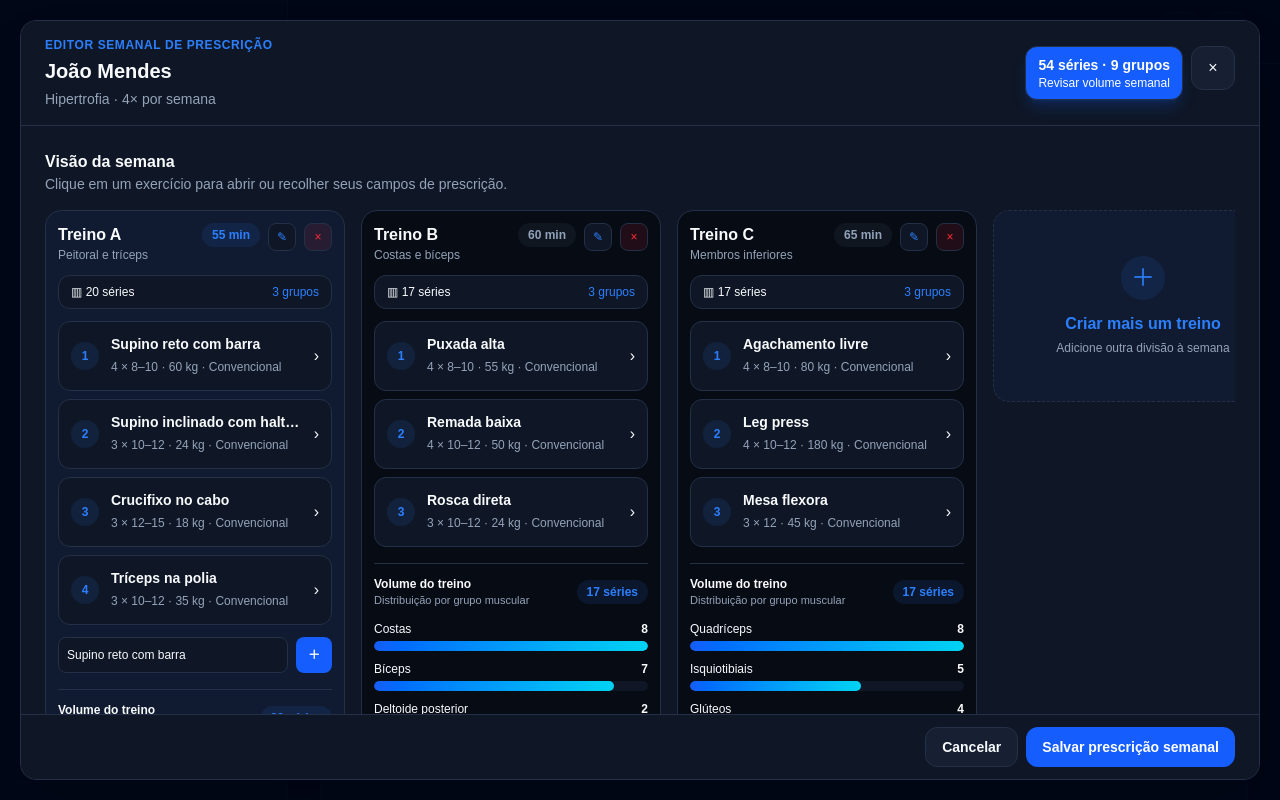
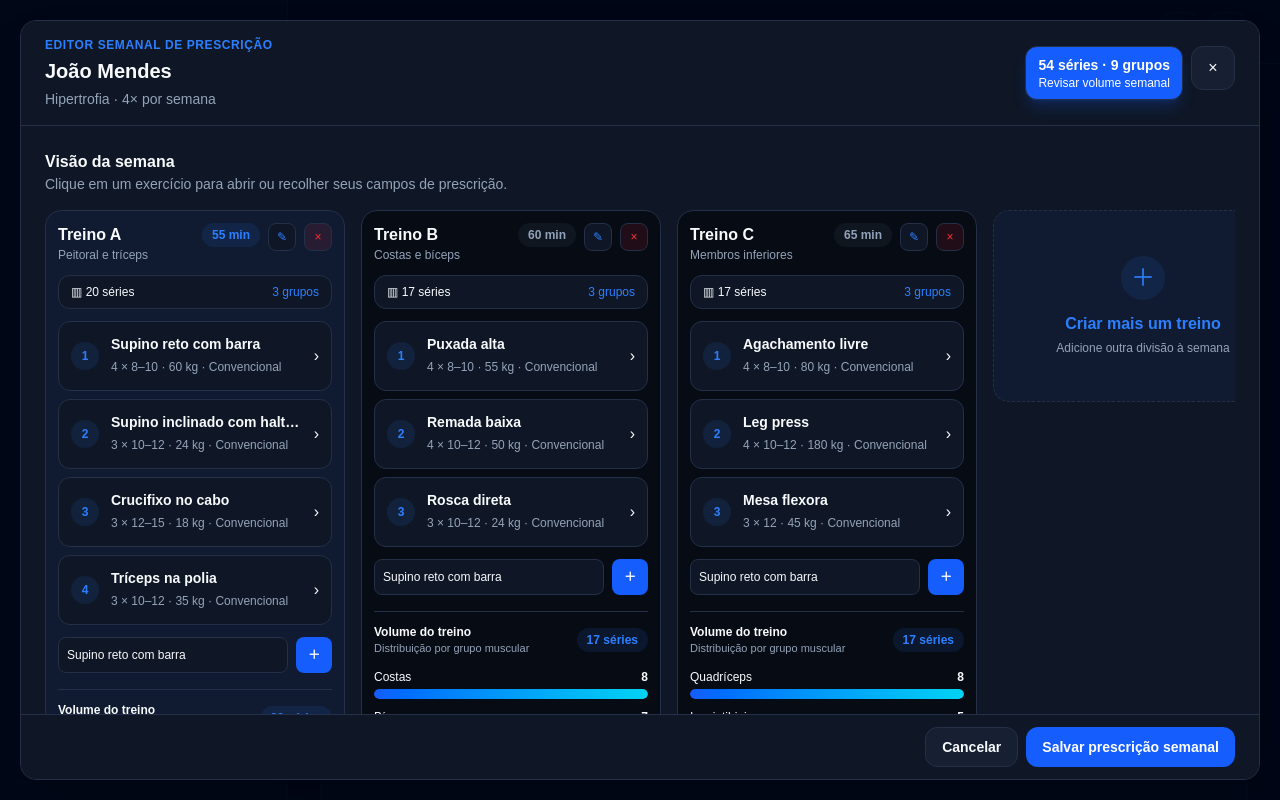
Before and after one commit to RaphaelPrado-PersonalFlow/personalflow, a Next.js app: page /treinos in a window 1280 px wide. Both pictures are taken after a click on the button "Editar prescrição". Shown: the part 971-1771 px from the top of the page. Built offline with nearby package versions, Linux system fonts and the light colour scheme.

Commit message:
Mantem adicao de exercicio visivel nos treinos

```diff
--- a/app/treinos/page.tsx
+++ b/app/treinos/page.tsx
@@ -341,6 +341,17 @@ export default function WorkoutsPage() {
     setDraftExercises((current) => [...current, { id, name: exerciseToAdd, prescription: "3 × 10–12", sets: 3, reps: "10–12", load: "0 kg", rest: "60''", method: "Convencional", seriesReps: [10, 10, 10], methodSeries: [] }]);
   }
 
+  function addExerciseToEditorWorkout(workoutId: number, exercises: Exercise[]) {
+    if (!exerciseCatalog.some((exercise) => exercise.name === exerciseToAdd)) return;
+    const id = Math.max(...Object.values(workoutDrafts).flat().map((exercise) => exercise.id), ...draftExercises.map((exercise) => exercise.id), 0) + 1;
+    const exercise: Exercise = { id, name: exerciseToAdd, prescription: "3 × 10–12", sets: 3, reps: "10–12", load: "0 kg", rest: "60''", method: "Convencional", seriesReps: [10, 10, 10], methodSeries: [] };
+    if (prescriptionEditor?.workoutId === workoutId) {
+      setDraftExercises((current) => [...current, exercise]);
+    } else {
+      setWorkoutDrafts((current) => ({ ...current, [workoutId]: [...exercises, exercise] }));
+    }
+  }
+
   function moveDraftExercise(index: number, direction: -1 | 1) {
     const destination = index + direction;
     if (destination < 0 || destination >= draftExercises.length) return;
@@ -491,7 +502,7 @@ export default function WorkoutsPage() {
                         </div>}
                       </div>;
                     })}</div>
-                    {active && <div className="mt-3 flex gap-2"><input list={`exercise-options-${item.id}`} value={exerciseToAdd} onChange={(event)=>setExerciseToAdd(event.target.value)} placeholder="Adicionar exercício" className="h-9 min-w-0 flex-1 rounded-lg border border-[var(--border)] bg-[var(--surface)] px-2 text-xs" /><datalist id={`exercise-options-${item.id}`}>{exerciseCatalog.map((exercise)=><option key={exercise.name} value={exercise.name}/>)}</datalist><button type="button" onClick={addDraftExercise} className="rounded-lg bg-blue-600 px-3 text-xs font-semibold text-white">＋</button></div>}
+                    <div className="mt-3 flex gap-2"><input list={`exercise-options-${item.id}`} value={exerciseToAdd} onChange={(event)=>setExerciseToAdd(event.target.value)} placeholder="Adicionar exercício" className="h-9 min-w-0 flex-1 rounded-lg border border-[var(--border)] bg-[var(--surface)] px-2 text-xs" /><datalist id={`exercise-options-${item.id}`}>{exerciseCatalog.map((exercise)=><option key={exercise.name} value={exercise.name}/>)}</datalist><button type="button" onClick={() => addExerciseToEditorWorkout(item.id, item.exercises)} className="rounded-lg bg-blue-600 px-3 text-xs font-semibold text-white" aria-label={`Adicionar exercício ao ${item.name}`}>＋</button></div>
                     <div className="mt-4 border-t border-[var(--border)] pt-3"><div className="mb-3 flex items-center justify-between"><div><p className="text-xs font-semibold">Volume do treino</p><p className="text-[11px] text-[var(--muted)]">Distribuição por grupo muscular</p></div><Badge tone="info">{total.toLocaleString("pt-BR")} séries</Badge></div><div className="space-y-2.5">{item.volume.map((volume)=><div key={volume.muscle}><div className="mb-1 flex justify-between text-xs"><span>{volume.muscle}</span><strong>{volume.sets.toLocaleString("pt-BR")}</strong></div><div className="h-2.5 overflow-hidden rounded-full bg-[var(--surface)]"><div className="h-full rounded-full bg-gradient-to-r from-blue-600 to-cyan-400" style={{width:`${volume.sets/maximum*100}%`}}/></div></div>)}</div></div>
                   </article>;
                 })}
```
